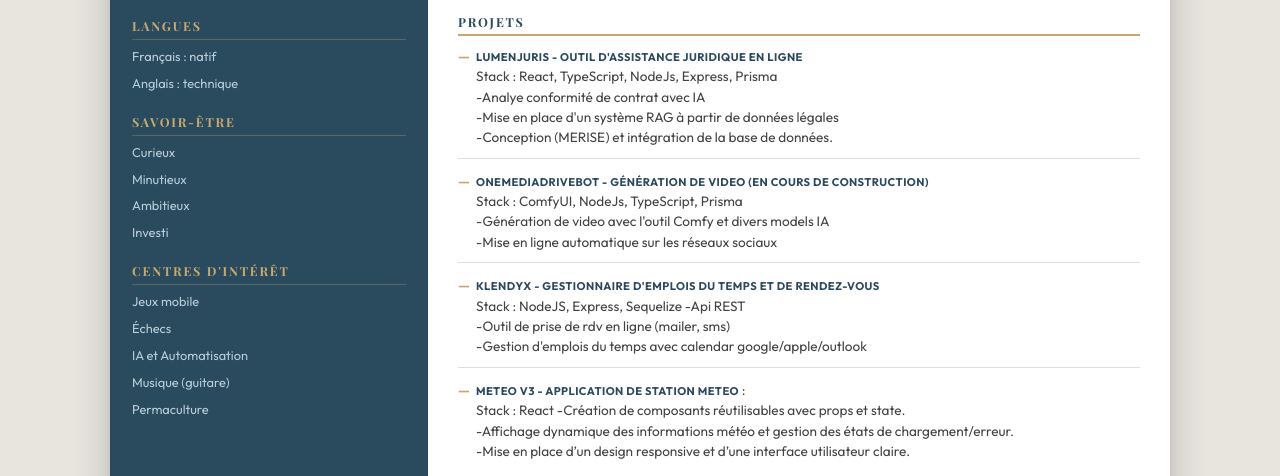
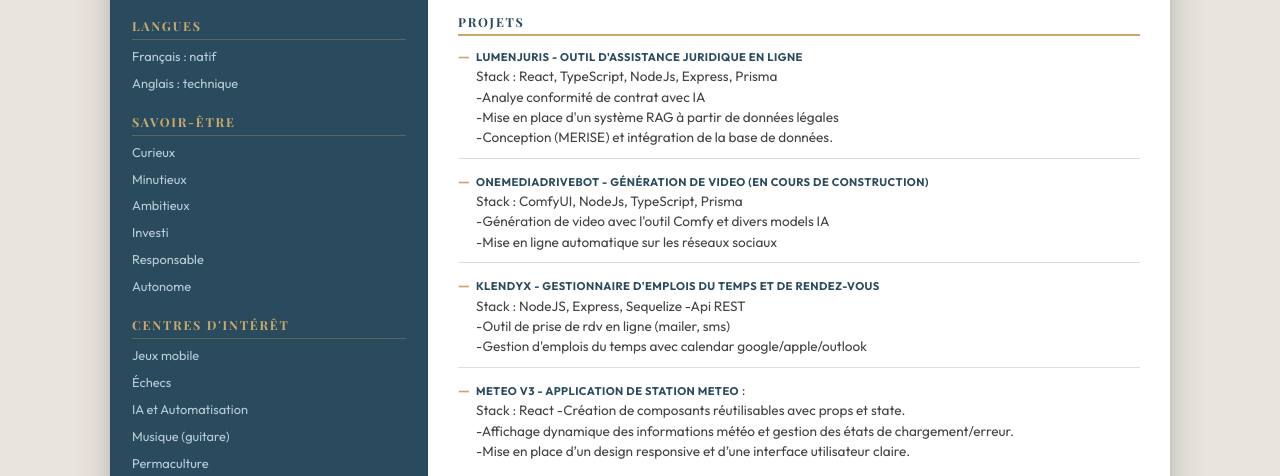
Before and after one commit to sheinrei/BeauteLaurentCV, a plain HTML site: page index.html in a window 1280 px wide. Shown: the part 598-1074 px from the top of the page. Drawn offline with nearby package versions, Linux system fonts and the light colour scheme.

Commit message:
maj des savoir-faire/etre

```diff
--- a/index.html
+++ b/index.html
@@ -64,6 +64,8 @@
                     <li>Minutieux</li>
                     <li>Ambitieux</li>
                     <li>Investi</li>
+                    <li>Responsable</li>
+                    <li>Autonome</li>
                 </ul>
 
                 <h3 class="sub-title">Centres d'Intérêt</h3>
```
